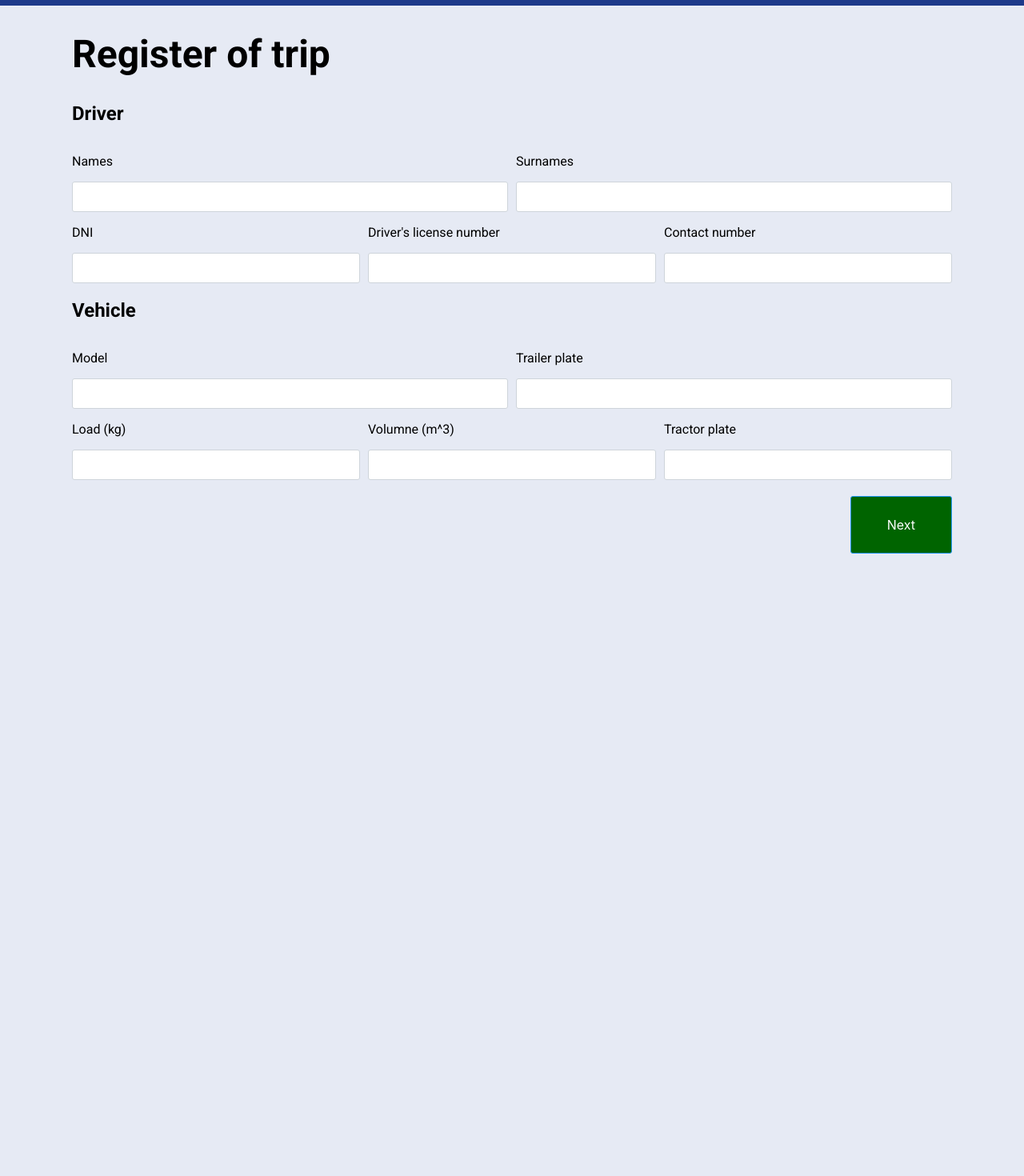
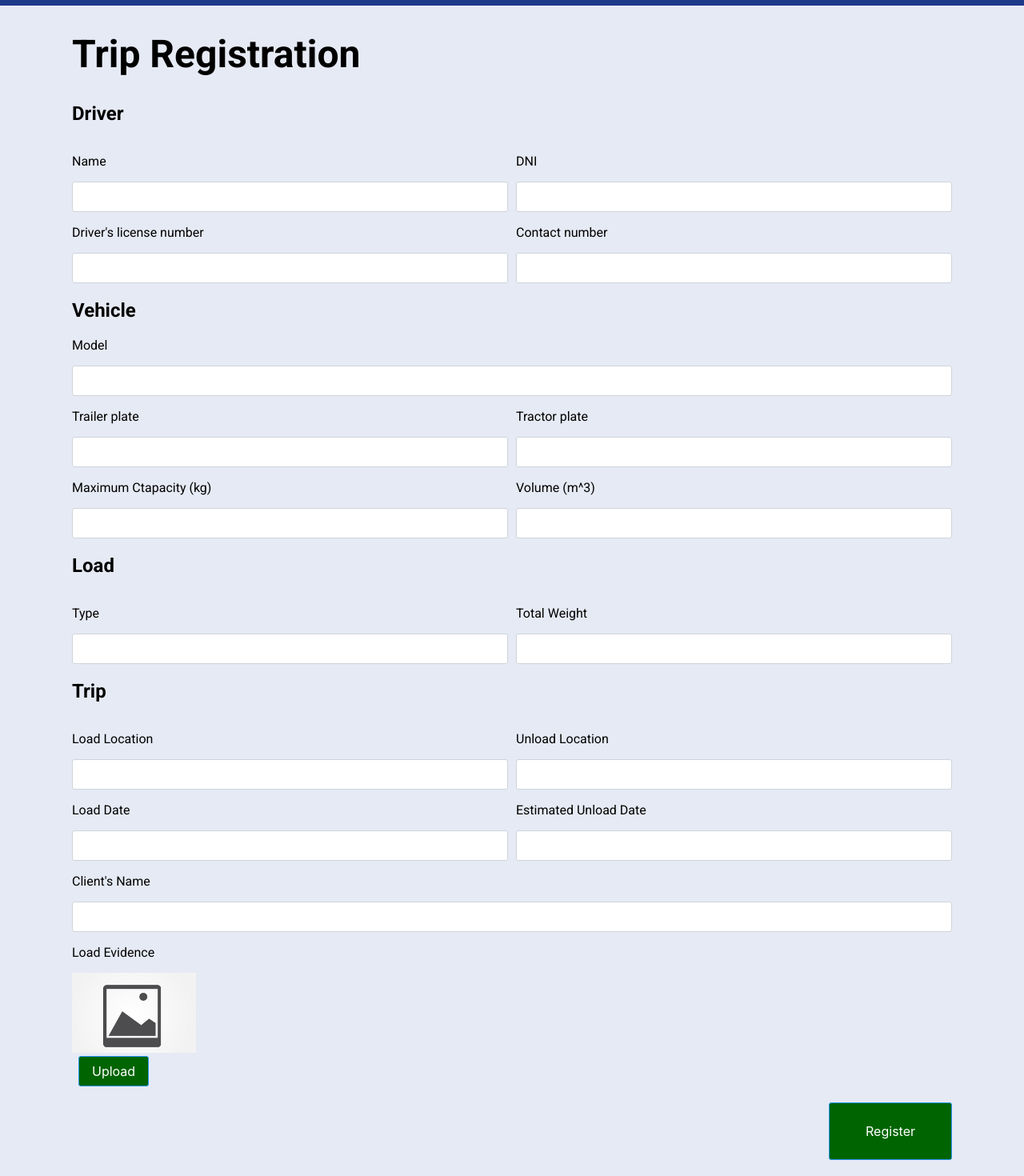
Before and after one commit to salvadoorssalinas/vue-test, a Vue app: page /entrepreneur/register/trip in a window 1280 px wide. Shown: the part 74-1544 px from the top of the page at 80% size. Before the commit the page ends 800 px from the top, so only its background shows below. Built offline with nearby package versions, Linux system fonts and the light colour scheme.

Commit message:
feat: changed distribution of trip registration

```diff
--- a/src/entrepreneur/components/register-trip-2.component.vue
+++ /dev/null
@@ -1,132 +0,0 @@
-<script>
-import { useRouter } from 'vue-router';
-import { useConfirm } from 'primevue/useconfirm';
-import { ref } from 'vue';
-
-export default {
-  name: "register-trip-2.component",
-  setup() {
-    const router = useRouter();
-
-    const goToBackStep = () => {
-      router.go(-1);
-    };
-
-
-    const confirm = useConfirm();
-    const isVisible = ref(false);
-
-    const openDialog = () => {
-      confirm.require({
-        message: 'The data requested for the trip will be recorded. Are you sure you want to record it?',
-        header: 'Register Trip',
-        onShow: () => {
-          isVisible.value = true;
-        },
-        onHide: () => {
-          isVisible.value = false;
-        }
-      });
-    };
-
-    return {
-      goToBackStep,
-      openDialog
-    };
-  }
-}
-</script>
-
-
-<template>
-  <div class="container">
-    <h1>Register of trip</h1>
-    <div class="separator">
-      <h2>Load</h2>
-      <div class="grid-container-2-columns">
-        <div>
-          <p>Type of load</p>
-          <pv-inputtext style="width: 100%;"></pv-inputtext>
-        </div>
-        <div>
-          <p>Weight of load</p>
-          <pv-inputtext style="width: 100%;"></pv-inputtext>
-        </div>
-      </div>
-
-      <h2>Trip</h2>
-      <div class="grid-container-2-columns">
-        <div>
-          <p>Place of load</p>
-          <pv-inputtext style="width: 100%;"></pv-inputtext>
-        </div>
-        <div>
-          <p>Place of unload</p>
-          <pv-inputtext style="width: 100%;"></pv-inputtext>
-        </div>
-      </div>
-      <div class="grid-container-2-columns">
-        <div>
-          <p>Data of load</p>
-          <pv-inputtext style="width: 100%;"></pv-inputtext>
-        </div>
-        <div>
-          <p>Date of unload</p>
-          <pv-inputtext style="width: 100%;"></pv-inputtext>
-        </div>
-      </div>
-    </div>
-    <div class="grid-container-1-columns">
-        <p>Upload image of the merchandise load</p>
-        <img src="../../assets/images/upload-image.jpg" height="100px">
-        <div style="text-align: center; width: 8%; margin-left: 8px;">
-          <pv-button style="background-color:#006400;">Upload</pv-button>
-        </div>
-    </div>
-    <div class="grid-container-1-columns">
-        <p>Recipient's name</p>
-        <pv-inputtext style="width: 100%;"></pv-inputtext>
-    </div>
-    <div class="button">
-      <pv-button @click="goToBackStep"
-                 style="background-color: #006400; padding: 25px 45px;" >
-        Back
-      </pv-button>
-
-      <pv-confirm-dialog id="confirm" />
-      <pv-button @click="openDialog()" label="Confirm" :aria-expanded="visible" :aria-controls="visible ? 'confirm' : null"
-                 style="background-color: #006400; padding: 25px 45px;" >
-        Register
-      </pv-button>
-    </div>
-
-  </div>
-</template>
-
-<style scoped>
-h1 {
-  text-align:start;
-}
-.container {
-  margin: 20px 90px;
-}
-
-.grid-container-2-columns {
-  display: grid;
-  grid-template-columns: 1fr 1fr;
-  gap: 10px;
-}
-
-.grid-container-1-columns {
-  display: grid;
-  grid-template-columns: 1fr;
-}
-
-.button {
-  margin-top: 20px;
-  font-size: 2em;
-  display: flex;
-  justify-content: space-between;
-}
-
-</style>
--- a/src/entrepreneur/components/register-trip.component.vue
+++ b/src/entrepreneur/components/register-trip.component.vue
@@ -1,17 +1,29 @@
 <script>
 import { useRouter } from 'vue-router';
+import {ref} from "vue";
+import { useConfirm } from 'primevue/useconfirm';
 
 export default {
-  name: "register-trip.component",
+  name: "register-trip",
   setup() {
     const router = useRouter();
-
-    const goToNextStep = () => {
-      router.push('/entrepreneur/register2/trip');
+    const confirm = useConfirm();
+    const isVisible = ref(false);
+    const openDialog = () => {
+      confirm.require({
+        message: 'The data requested for the trip will be recorded. Are you sure you want to record it?',
+        header: 'Register Trip',
+        onShow: () => {
+          isVisible.value = true;
+        },
+        onHide: () => {
+          isVisible.value = false;
+        }
+      });
     };
 
     return {
-      goToNextStep
+      openDialog
     };
   }
 }
@@ -19,24 +31,19 @@ export default {
 
 <template>
     <div class="container">
-      <h1>Register of trip</h1>
+      <h1>Trip Registration</h1>
       <h2>Driver</h2>
       <div class="grid-container-2-columns">
         <div>
-          <p>Names</p>
+          <p>Name</p>
           <pv-inputtext style="width: 100%;"></pv-inputtext>
         </div>
-        <div>
-          <p>Surnames</p>
-          <pv-inputtext style="width: 100%;"></pv-inputtext>
-        </div>
-      </div>
-
-      <div class="grid-container-3-columns">
         <div>
           <p>DNI</p>
           <pv-inputtext style="width: 100%;"></pv-inputtext>
         </div>
+      </div>
+      <div class="grid-container-2-columns">
         <div>
           <p>Driver's license number</p>
           <pv-inputtext style="width: 100%;"></pv-inputtext>
@@ -47,23 +54,15 @@ export default {
         </div>
       </div>
       <h2>Vehicle</h2>
-      <div class="grid-container-2-columns">
+      <div class="grid-container-1-column">
         <div>
           <p>Model</p>
           <pv-inputtext style="width: 100%;"></pv-inputtext>
         </div>
+      </div>
+      <div class="grid-container-2-columns">
         <div>
           <p>Trailer plate</p>
-          <pv-inputtext style="width: 100%;"></pv-inputtext>
-        </div>
-      </div>
-      <div class="grid-container-3-columns">
-        <div>
-          <p>Load (kg)</p>
-          <pv-inputtext style="width: 100%;"></pv-inputtext>
-        </div>
-        <div>
-          <p>Volumne (m^3)</p>
           <pv-inputtext style="width: 100%;"></pv-inputtext>
         </div>
         <div>
@@ -71,13 +70,68 @@ export default {
           <pv-inputtext style="width: 100%;"></pv-inputtext>
         </div>
       </div>
+      <div class="grid-container-2-columns">
+        <div>
+          <p>Maximum Ctapacity (kg)</p>
+          <pv-inputtext style="width: 100%;"></pv-inputtext>
+        </div>
+        <div>
+          <p>Volume (m^3)</p>
+          <pv-inputtext style="width: 100%;"></pv-inputtext>
+        </div>
+      </div>
+      <h2>Load</h2>
+      <div class="grid-container-2-columns">
+        <div>
+          <p>Type</p>
+          <pv-inputtext style="width: 100%;"></pv-inputtext>
+        </div>
+        <div>
+          <p>Total Weight</p>
+          <pv-inputtext style="width: 100%;"></pv-inputtext>
+        </div>
+      </div>
+      <h2>Trip</h2>
+      <div class="grid-container-2-columns">
+        <div>
+          <p>Load Location</p>
+          <pv-inputtext style="width: 100%;"></pv-inputtext>
+        </div>
+        <div>
+          <p>Unload Location</p>
+          <pv-inputtext style="width: 100%;"></pv-inputtext>
+        </div>
+      </div>
+      <div class="grid-container-2-columns">
+        <div>
+          <p>Load Date</p>
+          <pv-inputtext style="width: 100%;"></pv-inputtext>
+        </div>
+        <div>
+          <p>Estimated Unload Date</p>
+          <pv-inputtext style="width: 100%;"></pv-inputtext>
+        </div>
+      </div>
+      <div class="grid-container-1-columns">
+        <p>Client's Name</p>
+        <pv-inputtext style="width: 100%;"></pv-inputtext>
+      </div>
+      <div class="grid-container-1-columns">
+        <p>Load Evidence</p>
+        <img src="../../assets/images/upload-image.jpg" height="100px">
+        <div style="text-align: center; width: 8%; margin-left: 8px;">
+          <pv-button style="background-color:#006400;">Upload</pv-button>
+        </div>
+      </div>
       <div class="button">
-        <pv-button @click="goToNextStep"
-        style="background-color: #006400; padding: 25px 45px;" >
-          Next
+        <pv-confirm-dialog id="confirm" />
+        <pv-button @click="openDialog()" label="Confirm" :aria-expanded="visible" :aria-controls="visible ? 'confirm' : null"
+                   style="background-color: #006400; padding: 25px 45px;" >
+          Register
         </pv-button>
       </div>
     </div>
+
 </template>
 
 <style scoped>
--- a/src/router/index.js
+++ b/src/router/index.js
@@ -9,7 +9,6 @@ import Map from "../client/components/map.component.vue";
 import Registration from "../entrepreneur/components/registration.component.vue";
 import UserComponent from "../public/user.component.vue"
 import RegisterTripComponent from "../entrepreneur/components/register-trip.component.vue";
-import RegisterTrip2Component from "../entrepreneur/components/register-trip-2.component.vue";
 import RegisterExpenseComponent from "../entrepreneur/components/register-expense.component.vue";
 import AlertList from "../client/components/alert-list.component.vue";
 import ModifyTripComponent from "../entrepreneur/components/modify-trip.component.vue";
@@ -33,7 +32,6 @@ const router = createRouter({
         { path: '/entrepreneur', redirect: '/entrepreneur/register'},
         { path: '/entrepreneur/register', component: Registration },
         { path: '/entrepreneur/register/trip', component: RegisterTripComponent },
-        { path: '/entrepreneur/register2/trip', component: RegisterTrip2Component },
         { path: '/entrepreneur/register/expense', component: RegisterExpenseComponent },
         { path: '/entrepreneur/modify/trip', component: ModifyRequestIdComponent },
         { path: '/entrepreneur/modify/expense', component: ModifyRequestIdComponent },
```
